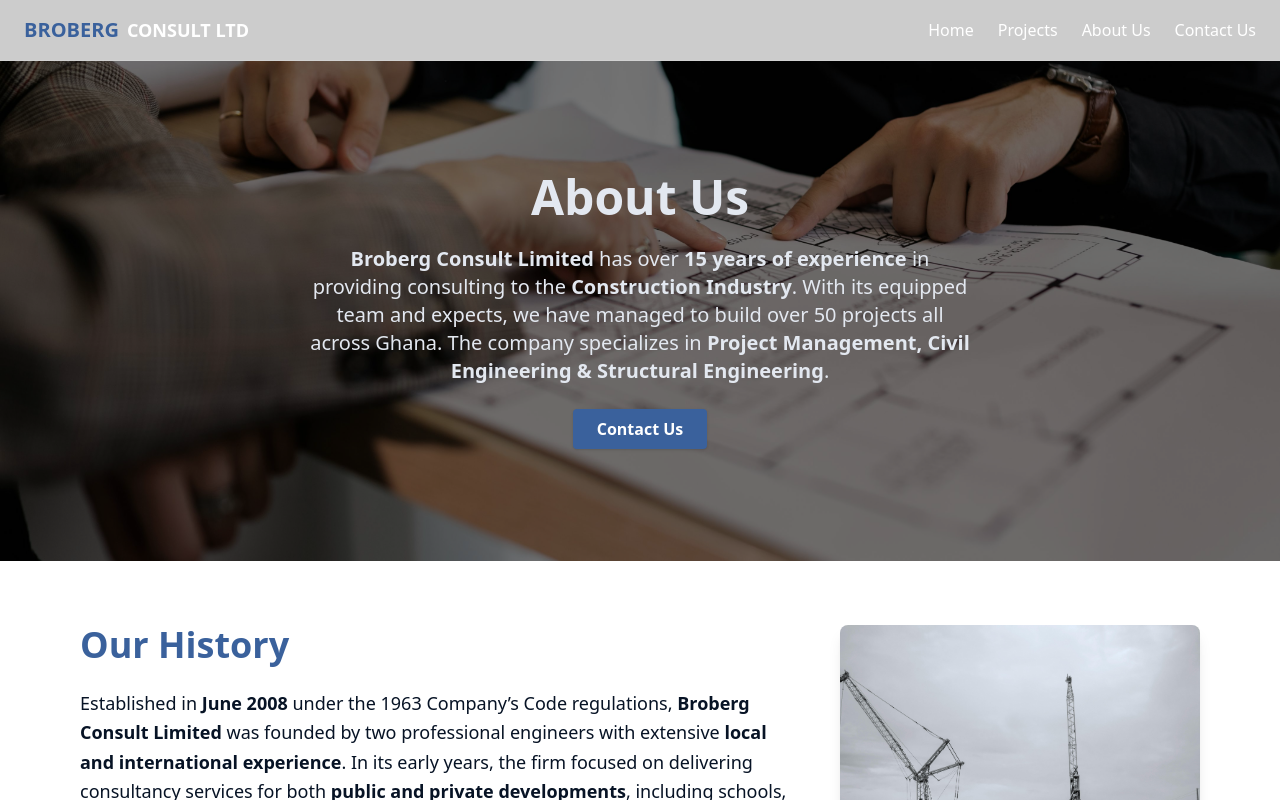
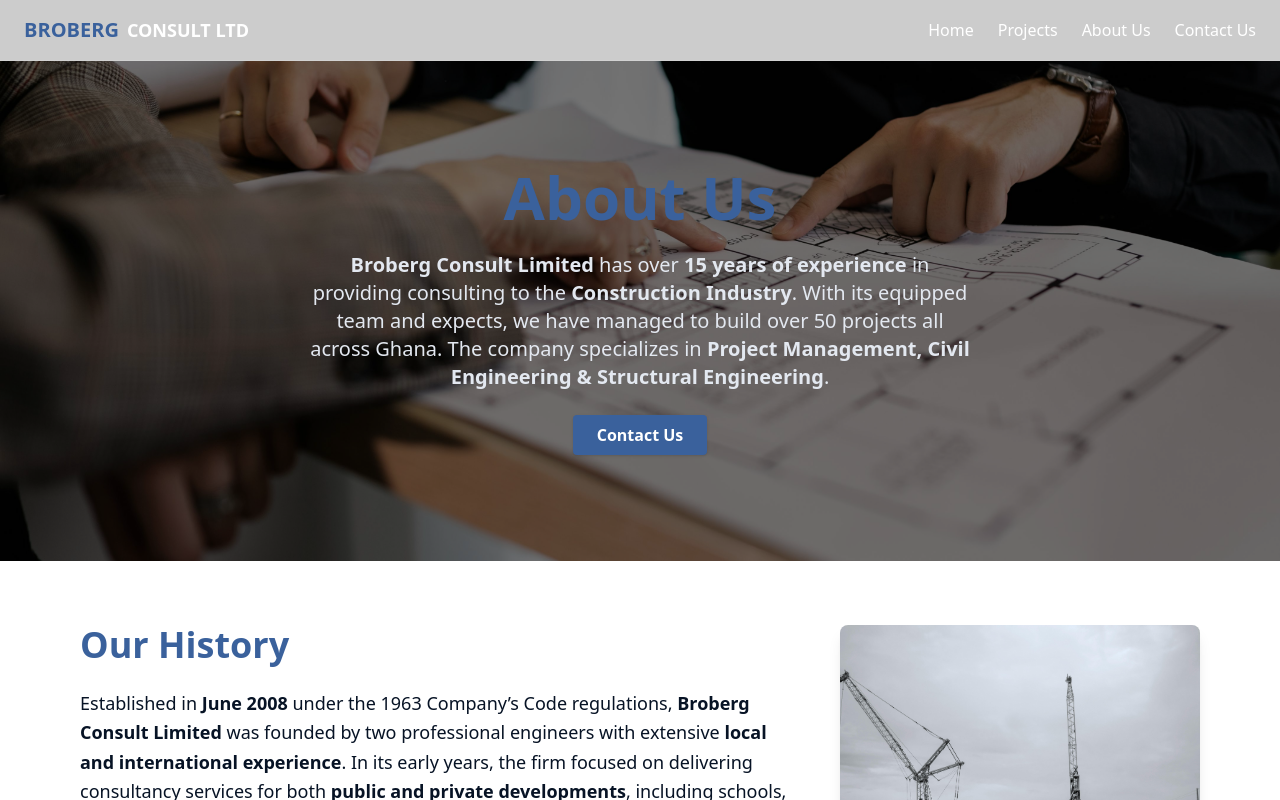
Before and after one commit to Pkay2151/broberg-consult-app, a React (Vite) app: page /about in a window 1280 px wide. Shown: the top 800 px of the page. Built offline with nearby package versions, Linux system fonts and the light colour scheme; no server answers.

Commit message:
Change About Us header size and color

```diff
--- a/pages/AboutUs.jsx
+++ b/pages/AboutUs.jsx
@@ -19,7 +19,7 @@ const AboutUs = () => {
             >
                 <div className="absolute inset-0 bg-black/50"></div>
                 <div className="relative z-10 flex flex-col items-center justify-center h-full w-full px-4">
-                    <h1 className="text-5xl md:text-5xl font-extrabold mb-6" style={{ color: '#e3e8f0ff' }}>About Us</h1>
+                    <h1 className="text-6xl md:text-6xl font-extrabold mb-6" style={{ color: '#3A619C' }}>About Us</h1>
                     <p className="text-lg md:text-xl max-w-2xl mb-6" style={{ color: '#e3e8f0ff' }}>
                         <span className="font-semibold" style={{ color: '#e3e8f0ff' }}>Broberg Consult Limited</span> has over <span className="font-bold" style={{ color: '#e3e8f0ff' }}>15 years of experience</span> in providing consulting to the <span className="font-bold" style={{ color: '#e3e8f0ff' }}>Construction Industry</span>. With its equipped team and expects, we have managed to build over 50 projects all across Ghana. The company specializes in <span className="font-bold" style={{ color: '#e3e8f0ff' }}>Project Management, Civil Engineering &amp; Structural Engineering</span>.
                     </p>
```
